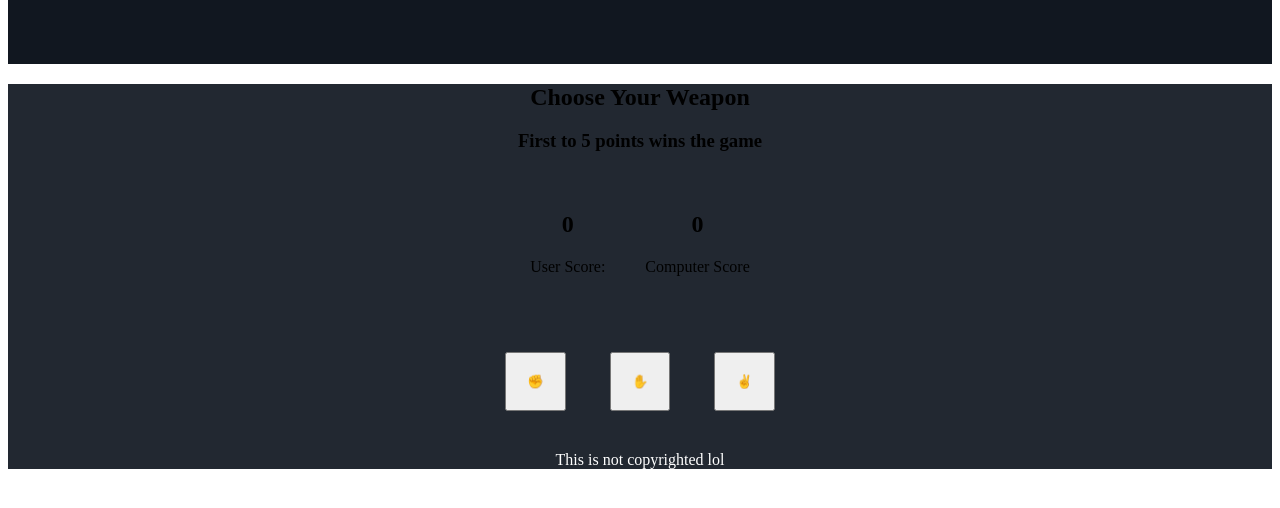
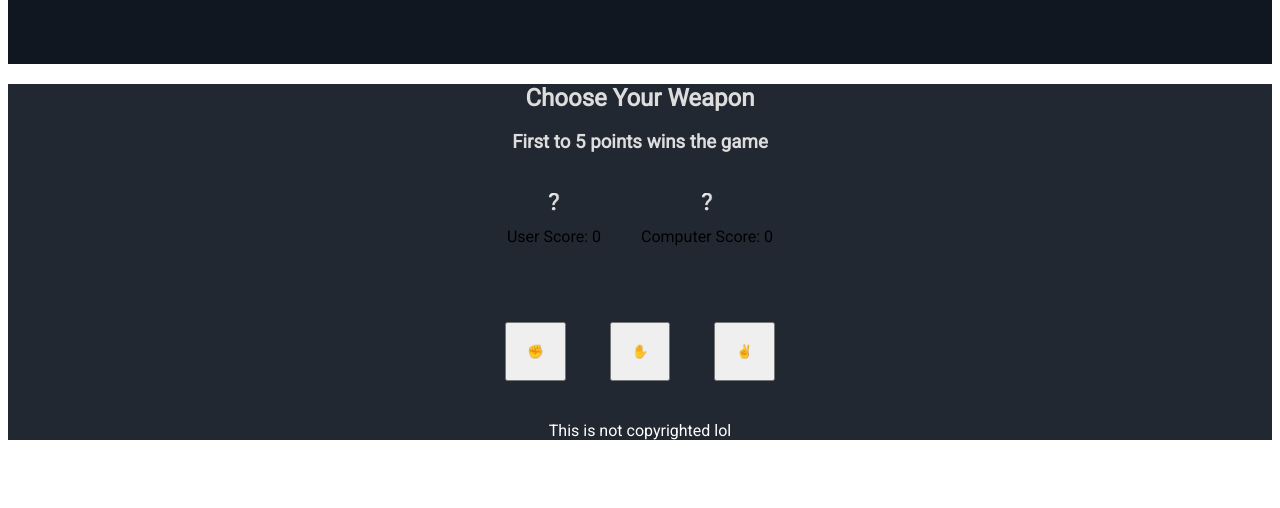
Before and after one commit to jamieolsen12/odin-rock-paper-scissors, a plain HTML site: page index.html in a window 1280 px wide. Shown: the part 118-626 px from the top of the page. Drawn offline with Linux system fonts and the light colour scheme.

Commit message:
add divs to display user and cpu choice with emojis. add roboto font for body

```diff
--- a/index.html
+++ b/index.html
@@ -7,7 +7,7 @@
     <link rel="stylesheet" href="styles.css">
     <link rel="preconnect" href="https://fonts.googleapis.com">
     <link rel="preconnect" href="https://fonts.gstatic.com" crossorigin>
-    <link href="https://fonts.googleapis.com/css2?family=Press+Start+2P&display=swap" rel="stylesheet">
+    <link href="https://fonts.googleapis.com/css2?family=Press+Start+2P&family=Roboto&display=swap" rel="stylesheet">
     <title>Rock, Paper, Scissors</title>
 </head>
 <body>
@@ -24,13 +24,13 @@
         <div class="scoreboard">
 
             <div class="score-box" id="user-score-box">
-                <h2 class="user-score-number">0</h2>
-                <p>User Score:</p>
+                <div class="user-choice-displau">❔</div>
+                <p>User Score: 0</p>
             </div>
 
             <div class="score-box" id="computer-score-box">
-                <h2 class="computer-score-number">0</h2>
-                <p>Computer Score</p>
+                <div class="computer-choice-display">❔</div>
+                <p>Computer Score: 0</p>
             </div>
         </div>
 
--- a/styles.css
+++ b/styles.css
@@ -13,6 +13,15 @@ header {
 main {
     text-align: center;
     background-color:  #222831;
+    font-family: 'Roboto', sans-serif;
+}
+
+h2 {
+    color: #ddd;
+}
+
+h3 {
+    color: #ddd;
 }
 
 .scoreboard {
```
